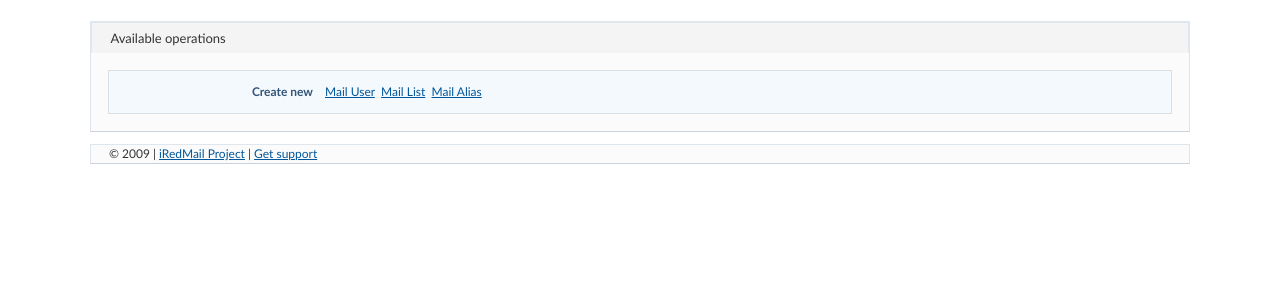
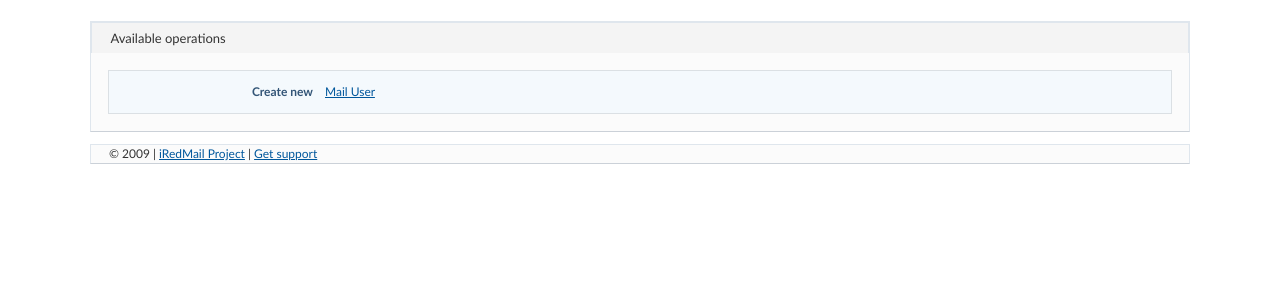
Before and after one commit to iredmail/iRedAdmin, a Python web app: template templates/default/ldap/dashboard.html in a window 1280 px wide. Shown: the top 300 px of the page. Run offline with Jinja, Linux system fonts and the light colour scheme; the template is opened without the code that fills it, so the values that code supplies are empty.

Commit message:
Sync templates.

```diff
--- a/templates/default/ldap/dashboard.html
+++ b/templates/default/ldap/dashboard.html
@@ -24,9 +24,7 @@
                     <span><a href="{{ctx.homepath}}/create/domain">{{ _('Mail Domain') }}</a></span>&nbsp;
                     <span><a href="{{ctx.homepath}}/create/admin">{{ _('Domain Admin') }}</a></span>&nbsp;
                     {% endif %}
-                    <span><a href="{{ctx.homepath}}/create/user/">{{ _('Mail User') }}</a></span>&nbsp;
-                    <span><a href="{{ctx.homepath}}/create/maillist/">{{ _('Mail List') }}</a></span>&nbsp;
-                    <span><a href="{{ctx.homepath}}/create/alias/">{{ _('Mail Alias') }}</a></span>
+                    <span><a href="{{ctx.homepath}}/create/user">{{ _('Mail User') }}</a></span>&nbsp;
                 </p>
             </div>
         </div>
--- a/templates/default/ldap/users.html
+++ b/templates/default/ldap/users.html
@@ -27,7 +27,7 @@ $("#user_list").tablesorter( {
 {% endblock id_welcome %}
 
 {% block id_visit_links %}
-<span><a href="{{ctx.homepath}}/create/user">{{ _('Create a new mail user') }}</a></span>
+<span><a href="{{ctx.homepath}}/create/user/{{cur_domain}}">{{ _('Create a new mail user') }}</a></span>
 {% endblock id_visit_links %}
 
 {% block main %}
```
